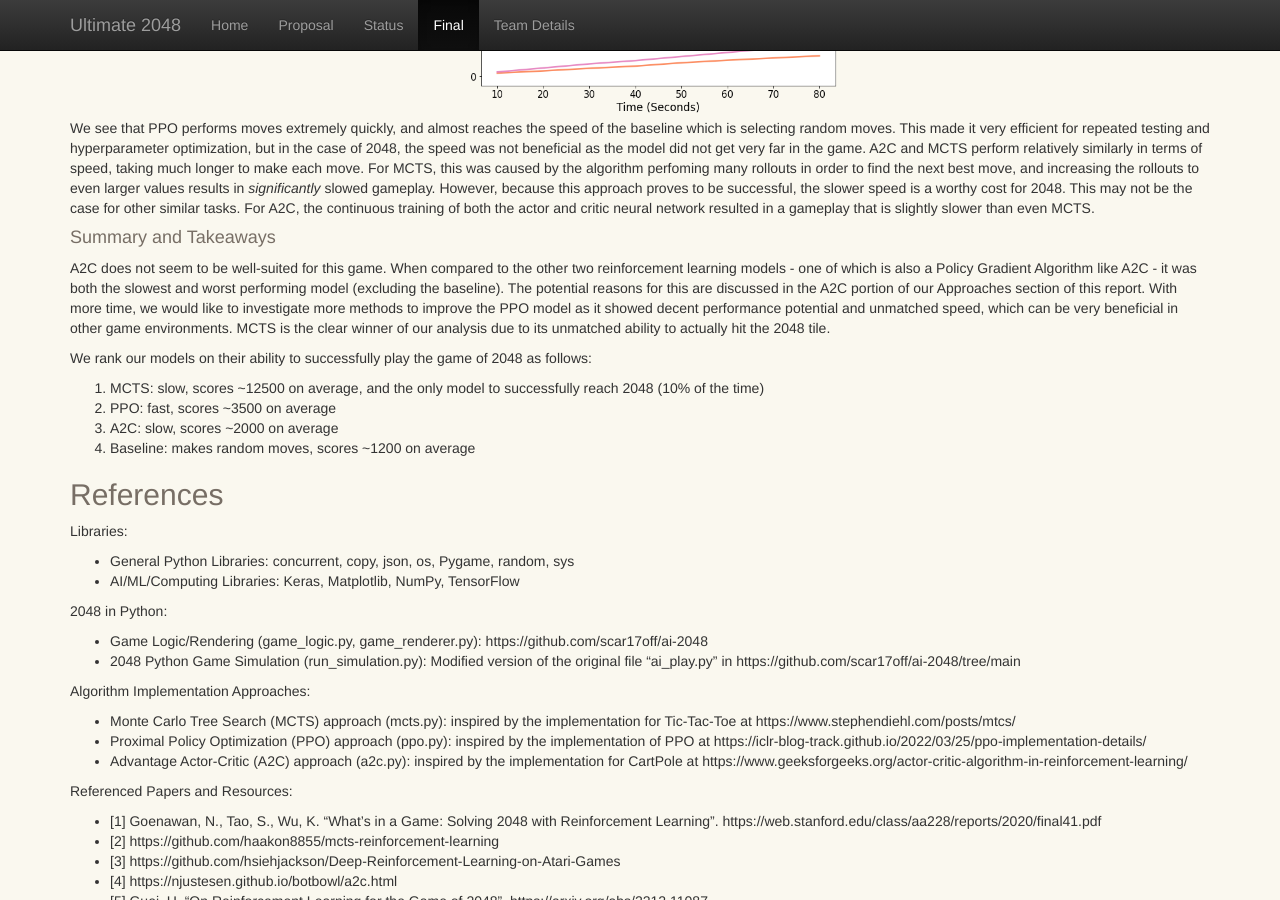
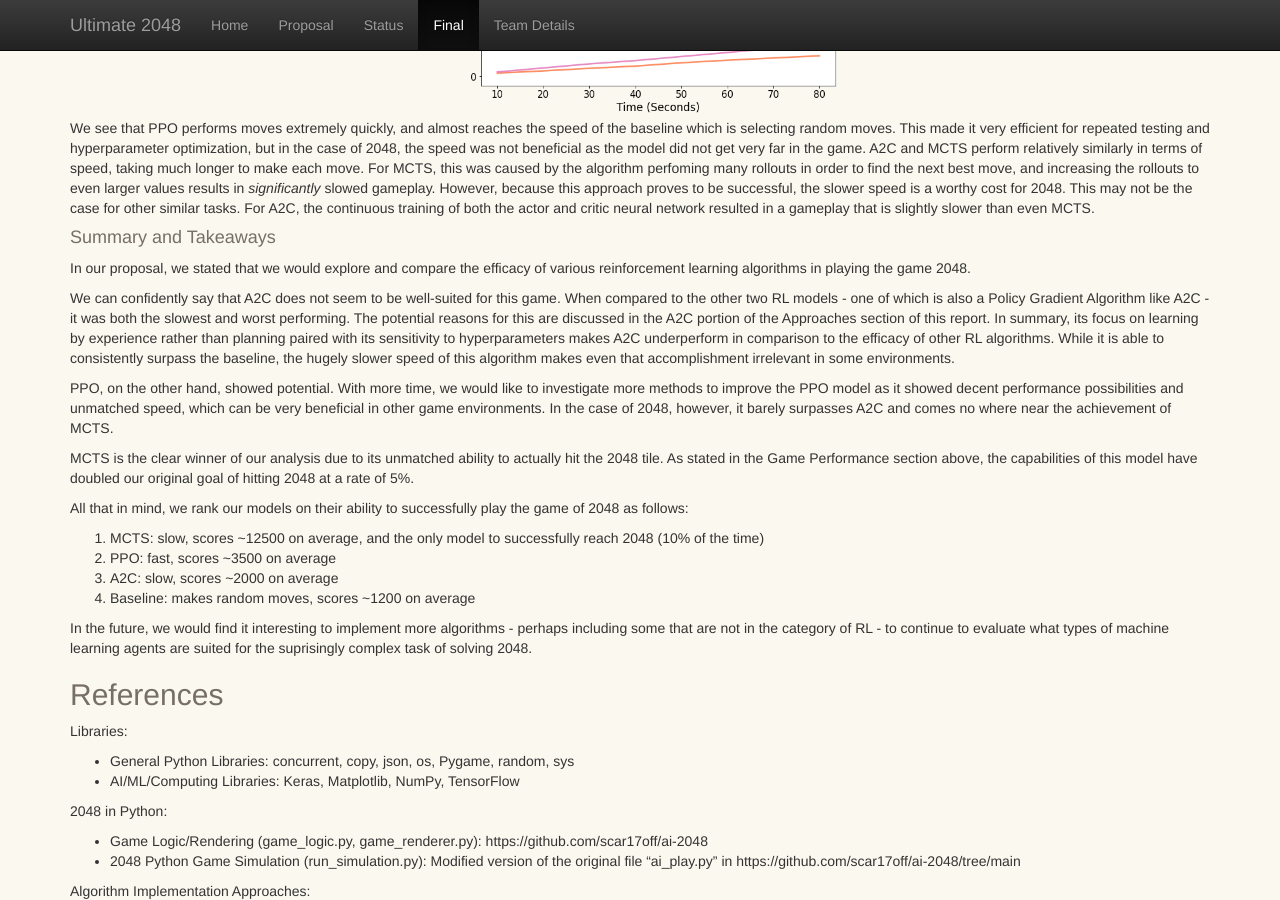
Before and after one commit to AnthonyCusi/ultimate-2048, a Jekyll site: the page built from docs/final.md, in a window 1280 px wide and 900 px high, scrolled down 4424 px. Built offline with Jekyll 4.4.1, drawn with Linux system fonts in a browser that asks for light colours; formulas are drawn with MathJax 3.

Commit message:
imoroved summary and takeaways section

```diff
--- a/docs/final.md
+++ b/docs/final.md
@@ -154,14 +154,22 @@ We see that PPO performs moves extremely quickly, and almost reaches the speed o
 
 #### Summary and Takeaways
 
-A2C does not seem to be well-suited for this game. When compared to the other two reinforcement learning models - one of which is also a Policy Gradient Algorithm like A2C - it was both the slowest and worst performing model (excluding the baseline). The potential reasons for this are discussed in the A2C portion of our Approaches section of this report. With more time, we would like to investigate more methods to improve the PPO model as it showed decent performance potential and unmatched speed, which can be very beneficial in other game environments. MCTS is the clear winner of our analysis due to its unmatched ability to actually hit the 2048 tile.
+In our proposal, we stated that we would explore and compare the efficacy of various reinforcement learning algorithms in playing the game 2048.
 
-We rank our models on their ability to successfully play the game of 2048 as follows:
+We can confidently say that A2C does not seem to be well-suited for this game. When compared to the other two RL models - one of which is also a Policy Gradient Algorithm like A2C - it was both the slowest and worst performing. The potential reasons for this are discussed in the A2C portion of the Approaches section of this report. In summary, its focus on learning by experience rather than planning paired with its sensitivity to hyperparameters makes A2C underperform in comparison to the efficacy of other RL algorithms.  While it is able to consistently surpass the baseline, the hugely slower speed of this algorithm makes even that accomplishment irrelevant in some environments.
+
+PPO, on the other hand, showed potential.  With more time, we would like to investigate more methods to improve the PPO model as it showed decent performance possibilities and unmatched speed, which can be very beneficial in other game environments. In the case of 2048, however, it barely surpasses A2C and comes no where near the achievement of MCTS.
+
+MCTS is the clear winner of our analysis due to its unmatched ability to actually hit the 2048 tile. As stated in the Game Performance section above, the capabilities of this model have doubled our original goal of hitting 2048 at a rate of 5%.
+
+All that in mind, we rank our models on their ability to successfully play the game of 2048 as follows:
 
 1. MCTS: slow, scores ~12500 on average, and the only model to successfully reach 2048 (10% of the time)
 2. PPO: fast, scores ~3500 on average
 3. A2C: slow, scores ~2000 on average
 4. Baseline: makes random moves, scores ~1200 on average
+
+In the future, we would find it interesting to implement more algorithms - perhaps including some that are not in the category of RL - to continue to evaluate what types of machine learning agents are suited for the suprisingly complex task of solving 2048.
 
 
 ## References
```
